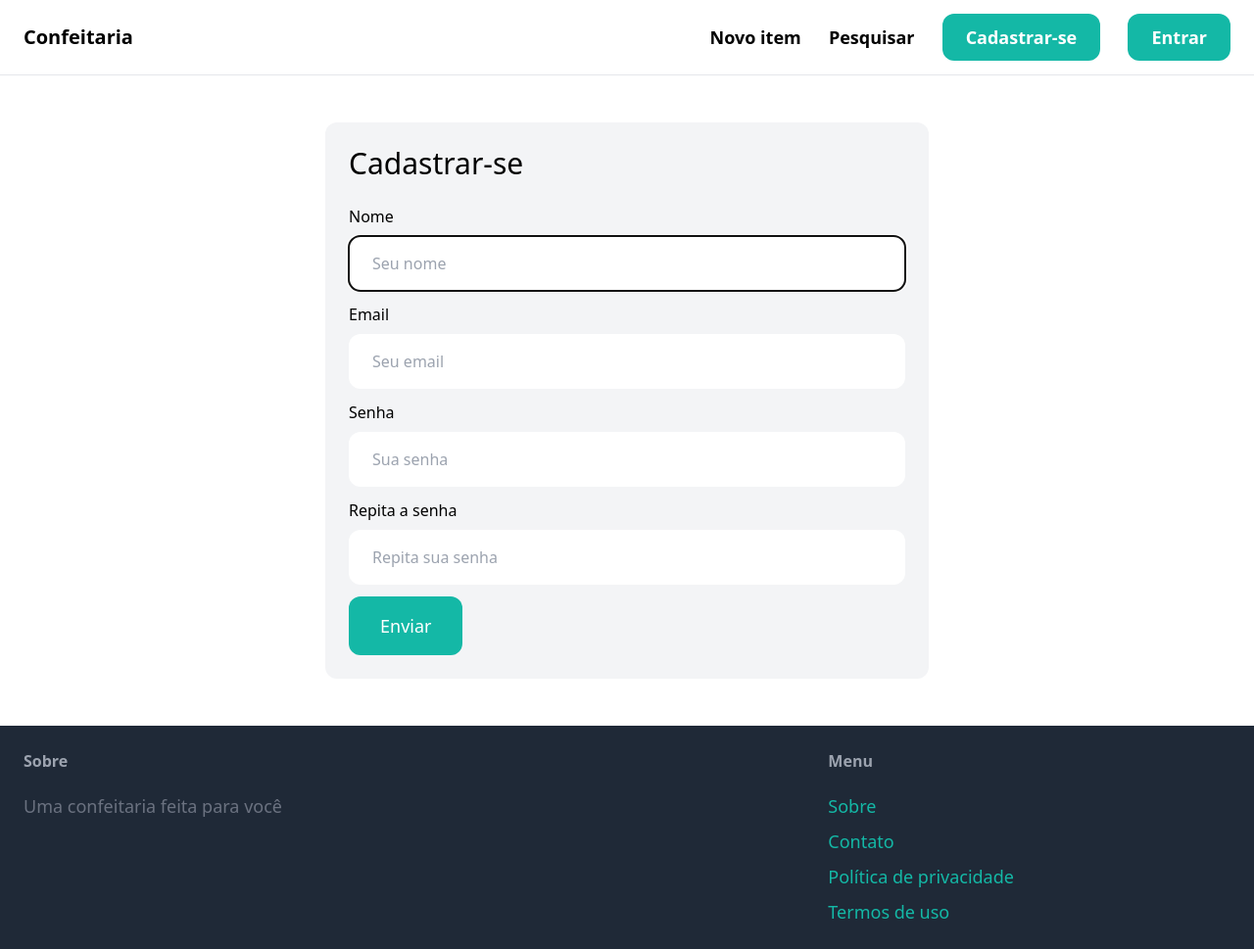
After one commit to MilenaFRocha/Site_Vini, a Django app: page /signup/ in a window 1280 px wide. The commit adds this page. Shown: the whole page at 98% size. Run offline with Django 3.2, Linux system fonts and the light colour scheme; some libraries are stand-ins or nearby versions.

Commit message:
adicionei a parte de cadastro

```diff
--- /dev/null
+++ b/core/forms.py
@@ -0,0 +1,35 @@
+from django import forms
+from django.contrib.auth.forms import UserCreationForm
+from django.contrib.auth.models import User
+
+
+class SignupForm(UserCreationForm):
+    class Meta:
+        model = User
+        fields =('username','email','password1','password2')
+
+    username= forms.CharField(widget=forms.TextInput(attrs = {
+
+         'placeholder':'Seu nome',
+         'class': 'w-full py-4 px-6 rounded-xl'
+
+        }))
+
+    email= forms.CharField(widget=forms.EmailInput(attrs = {
+
+         'placeholder':'Seu email',
+         'class': 'w-full py-4 px-6 rounded-xl'
+
+        }))
+    password1= forms.CharField(widget=forms.PasswordInput(attrs = {
+
+         'placeholder':'Sua senha',
+         'class': 'w-full py-4 px-6 rounded-xl'
+
+        }))
+    password2= forms.CharField(widget=forms.PasswordInput(attrs = {
+
+         'placeholder':'Repita sua senha',
+         'class': 'w-full py-4 px-6 rounded-xl'
+
+        }))
--- a/core/templates/core/base.html
+++ b/core/templates/core/base.html
@@ -18,7 +18,7 @@
                 <a href="#" class="text-lg font-semibold hover:text-gray-500">Novo item</a>
                 <a href="#" class="text-lg font-semibold hover:text-gray-500">Pesquisar</a>
 
-                <a href="#" class="px-6 py-3 text-lg font-semibold bg-teal-500 text-white rounded-xl hover:bg-teal-700">Cadastrar-se</a>
+                <a href="{% url 'core:signup' %}" class="px-6 py-3 text-lg font-semibold bg-teal-500 text-white rounded-xl hover:bg-teal-700">Cadastrar-se</a>
                 <a href="#" class="px-6 py-3 text-lg font-semibold bg-teal-500 text-white rounded-xl hover:bg-teal-700">Entrar</a>
             </div>
 
@@ -38,7 +38,7 @@
                 <h3 class="mb-5 font-semibold text-gray-400">Menu</h3>
                 <ul class="space-y-2">
                     <li><a href="#" class="text-lg text-teal-500 hover:text-teal-700">Sobre</a></li>
-                    <li><a href="{% url 'contact' %}" class="text-lg text-teal-500 hover:text-teal-700">Contato</a></li>
+                    <li><a href="{% url 'core:contact' %}" class="text-lg text-teal-500 hover:text-teal-700">Contato</a></li>
                     <li><a href="#" class="text-lg text-teal-500 hover:text-teal-700">Política de privacidade</a></li>
                     <li><a href="#" class="text-lg text-teal-500 hover:text-teal-700">Termos de uso</a></li>
                 </ul>
--- /dev/null
+++ b/core/templates/core/signup.html
@@ -0,0 +1,47 @@
+{% extends 'core/base.html' %}
+{% block title %} Cadastrar-se {% endblock %}
+
+{% block content %}
+
+    <div class="w-1/2 my-6 mx-auto p-6 bg-gray-100 rounded-xl">
+        <h1 class="mb-6 text-3xl">Cadastrar-se
+        </h1>
+
+        <form method="post"action=".">
+            {% csrf_token %}
+
+
+            <div class="mb-3">
+                <label class="inline-block mb-2">Nome</label><br>
+                {{ form.username }}
+            </div>
+            <div class="mb-3">
+                <label class="inline-block mb-2">Email</label><br>
+                {{ form.email }}
+            </div>
+            <div class="mb-3">
+                <label class="inline-block mb-2">Senha</label><br>
+                {{ form.password1}}
+            </div>
+            <div class="mb-3">
+                <label class="inline-block mb-2">Repita a senha</label><br>
+                {{ form.password2 }}
+            </div>
+
+            {% if form.errors or form.non_field_errors %}
+                <div class="mb-3 p-6 bg-red-100 rounded-xl">
+                    {% for field in form %}
+
+                        {{ field.errors }}
+                    {% endfor %}
+
+                    {{ form.non_field_errors }}
+
+                </div>
+            {% endif %}
+
+            <button class="py-4 px-8 text-lg bg-teal-500 hover:bg-teal-700 rounded-xl text-white">Enviar</button>
+        </form>
+
+    </div>
+{% endblock %}
--- /dev/null
+++ b/core/urls.py
@@ -0,0 +1,10 @@
+from django.urls import path
+from . import views
+
+app_name ='core'
+
+urlpatterns =[
+    path('',views.index, name='index'),
+    path('contact/',views.contact, name='contact'),
+    path('signup/',views.signup, name='signup'),
+]
--- a/core/views.py
+++ b/core/views.py
@@ -1,6 +1,6 @@
-from django.shortcuts import render
+from django.shortcuts import render,redirect
 from item.models import Category,Item
-
+from .forms import SignupForm
 # Create your views here.
 
 def index(request):
@@ -14,3 +14,18 @@ def index(request):
 
 def contact(request):
     return render(request, 'core/contact.html')
+
+def signup(request):
+    if request.method =='POST':
+        form = SignupForm(request.POST)
+
+        if form.is_valid():
+            form.save()
+
+            return redirect('/login')
+    else:
+        form = SignupForm()
+
+    return render(request, 'core/signup.html',{
+        'form': form
+    })
--- a/projeto/urls.py
+++ b/projeto/urls.py
@@ -15,13 +15,12 @@ Including another URLconf
 """
 from django.contrib import admin
 from django.urls import path,include
-from core.views import index,contact
+
 from django.conf import settings
 from django.conf.urls.static import static
 
 urlpatterns = [
-    path('',index,name='index'),
+    path('',include('core.urls')),
     path('items/',include('item.urls')),
-    path('contact/',contact, name='contact'),
     path('admin/', admin.site.urls),
 ] + static(settings.MEDIA_URL, document_root=settings.MEDIA_ROOT)
```
Also changed, not shown: 6 other files.
